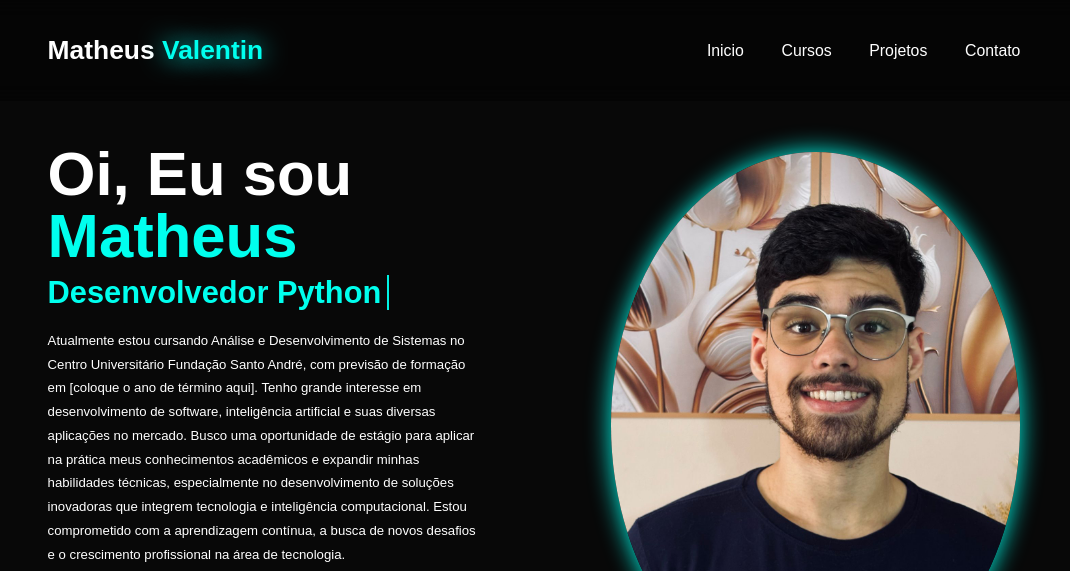
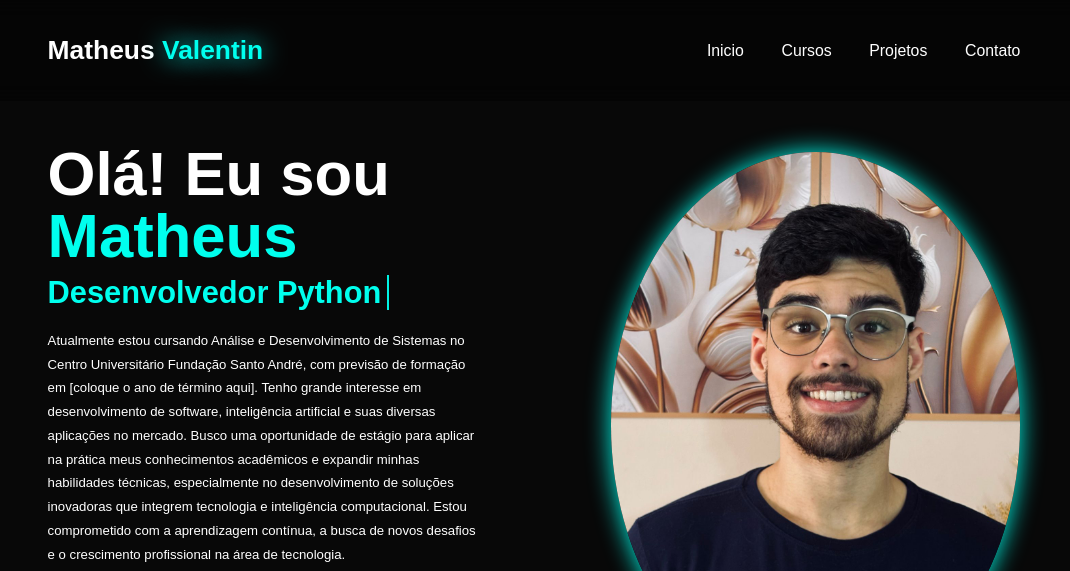
Before and after one commit to Matheusvalen/meu-portfolio, a plain HTML site: page index.html in a window 1280 px wide. Shown: the top 571 px of the page, without its empty margins (106-1176 px from the left). Drawn offline with nearby package versions, Linux system fonts and the light colour scheme.

Commit message:
mudanca-no-h1 index.html

```diff
--- a/index.html
+++ b/index.html
@@ -25,7 +25,7 @@
 
     <section class="inicio" id="inicio">
         <div class="inicio-content">
-            <h1>Oi, Eu sou <span>Matheus</span></h1>
+            <h1>Olá! Eu sou <span>Matheus</span></h1>
             <h3 class="text-animation"><span></span></h3>
             <p>Atualmente estou cursando Análise e Desenvolvimento de Sistemas no Centro Universitário Fundação Santo André, com previsão de formação em [coloque o ano de término aqui]. Tenho grande interesse em desenvolvimento de software, inteligência artificial e suas diversas aplicações no mercado.
                 Busco uma oportunidade de estágio para aplicar na prática meus conhecimentos acadêmicos e expandir minhas habilidades técnicas, especialmente no desenvolvimento de soluções inovadoras que integrem tecnologia e inteligência computacional. Estou comprometido com a aprendizagem contínua, a busca de novos desafios e o crescimento profissional na área de tecnologia.</p>
```
